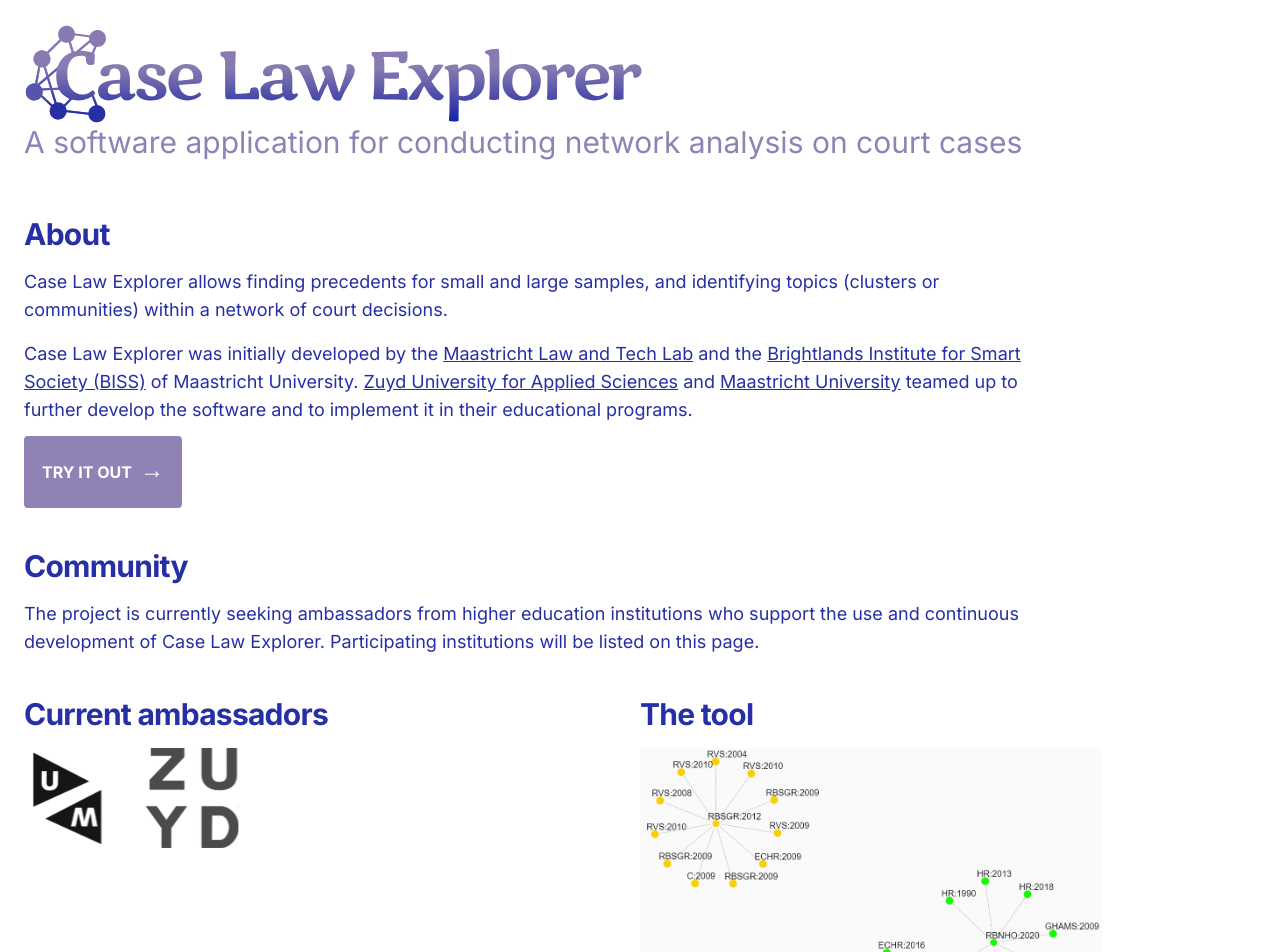
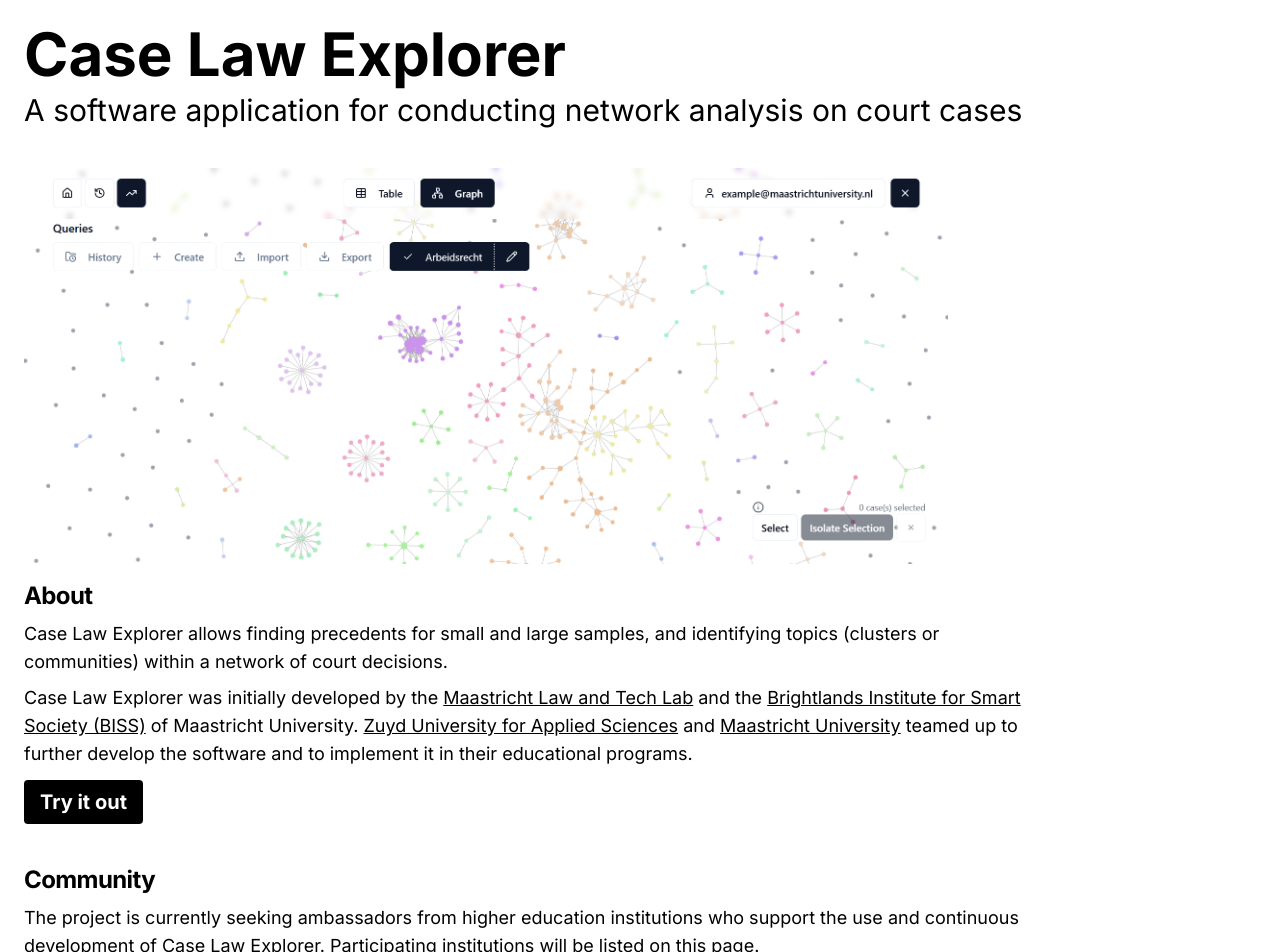
Before and after one commit to MaastrichtU-BISS/case-law-explorer-landing-page, a Vue app: page / in a window 1280 px wide. Shown: the top 952 px of the page. Built offline with nearby package versions, Linux system fonts and the light colour scheme.

Commit message:
style: Use similar styling as platform

```diff
--- a/src/App.vue
+++ b/src/App.vue
@@ -1,72 +1,61 @@
 <template>
-  <div class="absolute max-w-xl m-auto -top-4 -right-40 hidden maxsize:grid">
-    <img
-      src="./assets/images/magnifying-glass.svg"
-      class="select-none row-start-1 col-start-1"
-      alt="Magnifying Glass"
-    />
+  <!-- <div class="absolute max-w-xl m-auto -top-4 -right-40 hidden maxsize:grid">
+    <img src="./assets/images/magnifying-glass.svg" class="select-none row-start-1 col-start-1"
+      alt="Magnifying Glass" />
     <div class="row-start-1 col-start-1 mt-6 ml-6">
       <Graph />
     </div>
-  </div>
+  </div> -->
 
   <div class="p-6">
-    <img src="./assets/images/Case-Law-Explorer-logo.svg" alt="Case Law Explorer logo" />
-    <h1 class="text-3xl text-lightblue">
+    <h1 class="text-6xl font-bold">Case Law Explorer</h1>
+    <h2 class="text-3xl mt-2">
       A software application for conducting network analysis on court cases
-    </h1>
-    <div class="max-w-5xl mt-14 text-darkblue">
+    </h2>
+
+    <img src="./assets/images/network.png" class="w-full xl:w-3/4 mt-10"
+      alt="The Case Law Explorer tool showing a network graph of related legal cases" />
+
+    <div class="max-w-5xl mt-4">
       <Section title="About" :text="about" />
       <div class="flex flex-col md:flex-row gap-5 mt-3">
         <a href="https://app.caselawexplorer.tech">
           <button
-            class="bg-lightblue border-lightblue border-2 hover:bg-darkblue hover:border-darkblue text-white font-bold rounded p-4 uppercase flex items-center justify-center gap-2 select-none"
-          >
-            Try it out <span class="text-2xl h-[36px]">→</span>
+            class="bg-black text-white text-xl font-bold rounded px-4 py-2 flex items-center justify-center gap-2 select-none">
+            Try it out
           </button>
         </a>
       </div>
 
-      <Section
-        title="Community"
-        text="The project is currently seeking ambassadors from higher education institutions who support the use and continuous development of Case Law Explorer. Participating institutions will be listed on this page."
-      />
+      <div class="mt-10">
+        <Section title="Community"
+          text="The project is currently seeking ambassadors from higher education institutions who support the use and continuous development of Case Law Explorer. Participating institutions will be listed on this page." />
+      </div>
     </div>
 
-    <div class="flex flex-row flex-wrap">
-      <div class="w-full md:w-1/2">
-        <h2>Current ambassadors</h2>
+    <div class="flex flex-row flex-wrap mt-10">
+      <div class="w-full">
+        <h3>Current ambassadors</h3>
         <div class="flex flex-wrap mt-4">
           <a href="https://www.maastrichtuniversity.nl/">
-            <img
-              src="./assets/images/UM.svg"
-              class="duration-300 grayscale hover:grayscale-0"
-              alt="UM logo"
-            />
+            <img src="./assets/images/UM.svg" class="duration-300 grayscale hover:grayscale-0" alt="UM logo" />
           </a>
           <a href="https://www.zuyd.nl/" class="ml-4">
-            <img
-              src="./assets/images/Zuyd.svg"
-              class="ml-4 duration-300 grayscale hover:grayscale-0"
-              alt="Zuyd logo"
-            />
+            <img src="./assets/images/Zuyd.svg" class="ml-4 duration-300 grayscale hover:grayscale-0" alt="Zuyd logo" />
           </a>
         </div>
       </div>
-      <div class="w-full md:w-1/2">
-        <h2>The tool</h2>
-        <img
-          src="./assets/images/network.jpg"
-          class="w-full xl:w-3/4 mt-4"
-          alt="The Case Law Explorer tool showing a network graph of related legal cases"
-        />
-      </div>
+      <!-- <div class="w-full md:w-1/2">
+        <h3>The tool</h3>
+        <img src="./assets/images/network.jpg" class="w-full xl:w-3/4 mt-4"
+          alt="The Case Law Explorer tool showing a network graph of related legal cases" />
+      </div> -->
     </div>
   </div>
 </template>
 
 <script setup lang="ts">
-import Graph from "./components/Graph.vue";
+// import Graph from "./components/Graph.vue";
 import Section from "./components/Section.vue";
 
 const about = [
--- a/src/assets/styles/main.css
+++ b/src/assets/styles/main.css
@@ -8,8 +8,8 @@
   @apply overflow-x-hidden font-inter;
 }
 
-h2 {
-  @apply mt-10 text-3xl font-bold text-darkblue tracking-tight;
+h3 {
+  @apply text-2xl font-bold tracking-tight;
 }
 
 p a {
--- a/src/components/Section.vue
+++ b/src/components/Section.vue
@@ -1,11 +1,11 @@
 <template>
-  <h2>{{ title }}</h2>
+  <h3>{{ title }}</h3>
   <template v-if="Array.isArray(text)">
     <template v-for="item in text">
-      <p class="mt-4 text-lg" v-html="item"></p>
+      <p class="mt-2 text-lg" v-html="item"></p>
     </template>
   </template>
-  <p v-else class="mt-4 text-lg" v-html="text"></p>
+  <p v-else class="mt-2 text-lg" v-html="text"></p>
 </template>
 
 <script setup lang="ts">
```
Also changed, not shown: src/assets/images/network.png (added).
